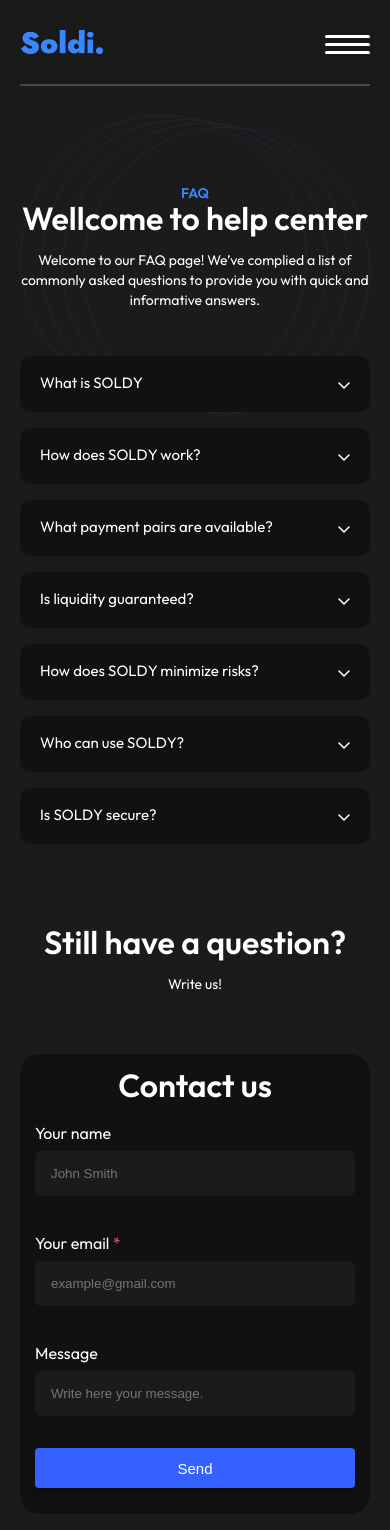
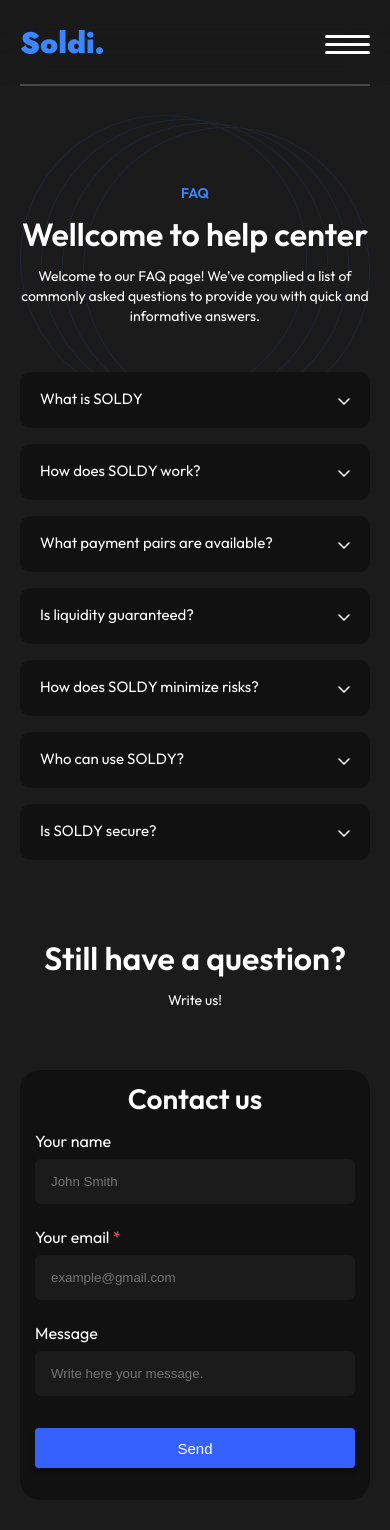
Before and after one commit to denbasun/Soldi.github.io, a React (Create React App) app: page /help in a window 390 px wide. Shown: the top 1530 px of the page. Built offline with nearby package versions, Linux system fonts and the light colour scheme.

Commit message:
Final Soldi v1.020

```diff
--- a/src/components/contacts/Contacts.scss
+++ b/src/components/contacts/Contacts.scss
@@ -87,6 +87,7 @@
                 display: none;
             }
             .socialmedia-wrapper{
+                width: 100%;
                 margin-left: 0px;
                 position: static;
                 order: 2;
@@ -119,6 +120,7 @@
     .contacts{
         .contacts-wrapper{
             width: 100%;
+
         }
     }
 }
--- a/src/components/form/Form.scss
+++ b/src/components/form/Form.scss
@@ -55,11 +55,24 @@
 
 @media (max-width: 414px) {
     .form-card{
-        height: 460px;
+        h2{
+            font-size: 28px;
+        }
+        height: 430px;
         .contact-form{
             .form-group{
-                margin-top: 20px;
+                margin-top: 6px;
             }
         }
     }
 }
+
+@media (max-width: 368px) {
+    .form-card{
+        .contact-form{
+            .error{
+                font-size: 11px;
+            }
+        }
+    }
+}
--- a/src/components/howToStart/HowToStart.scss
+++ b/src/components/howToStart/HowToStart.scss
@@ -48,6 +48,7 @@
             .how-to-start-card{
                 .how-to-start-text{
                     width: 40%;
+                    margin: 32px 20px;
                 }
                 .scan-picture{
                     right: 1px;
@@ -81,6 +82,23 @@
     }
 }
 
+@media (max-width: 576px) {
+    .how-to-start{
+        .how-to-start-card-wrapper{
+            .how-to-start-card{
+                .how-to-start-text{
+                    width: 80%;
+                }
+                .how-to-start-text-special{
+                    margin: 20px 0 0  20px ;
+
+                }
+            }
+
+        }
+    }
+}
+
 @media (max-width: 414px) {
     .how-to-start{
         .how-to-start-card-wrapper{
--- a/src/components/mainPage/MainPage.scss
+++ b/src/components/mainPage/MainPage.scss
@@ -74,7 +74,7 @@
       .main-page-wrapper{
          margin-left: 0px;
          h1{
-            font-size: 60px;
+            font-size: 54px;
          }
       }
       img{
--- a/src/locales/ua.json
+++ b/src/locales/ua.json
@@ -35,7 +35,7 @@
     },
     "reviews": {
         "blueText": "ВІДГУКИ",
-        "h2": "Нас довіряють"
+        "h2": "Нам довіряють"
     },
     "reviewsCard": {
         "reviewText1": "Я використовую Solidi 3 для свого бізнесу вже кілька місяців. Це чудова платіжна система з швидкими транзакціями та зручним інтерфейсом. Все працює без збоїв, а підтримка завжди доступна. Рекомендую!",
--- a/src/style/style.scss
+++ b/src/style/style.scss
@@ -34,7 +34,7 @@
     h2{
         display: block;
         text-align: center;
-        margin: 0 auto;
+        margin: 16px auto;
     }
     .line{
         margin-top: 30px;
```
